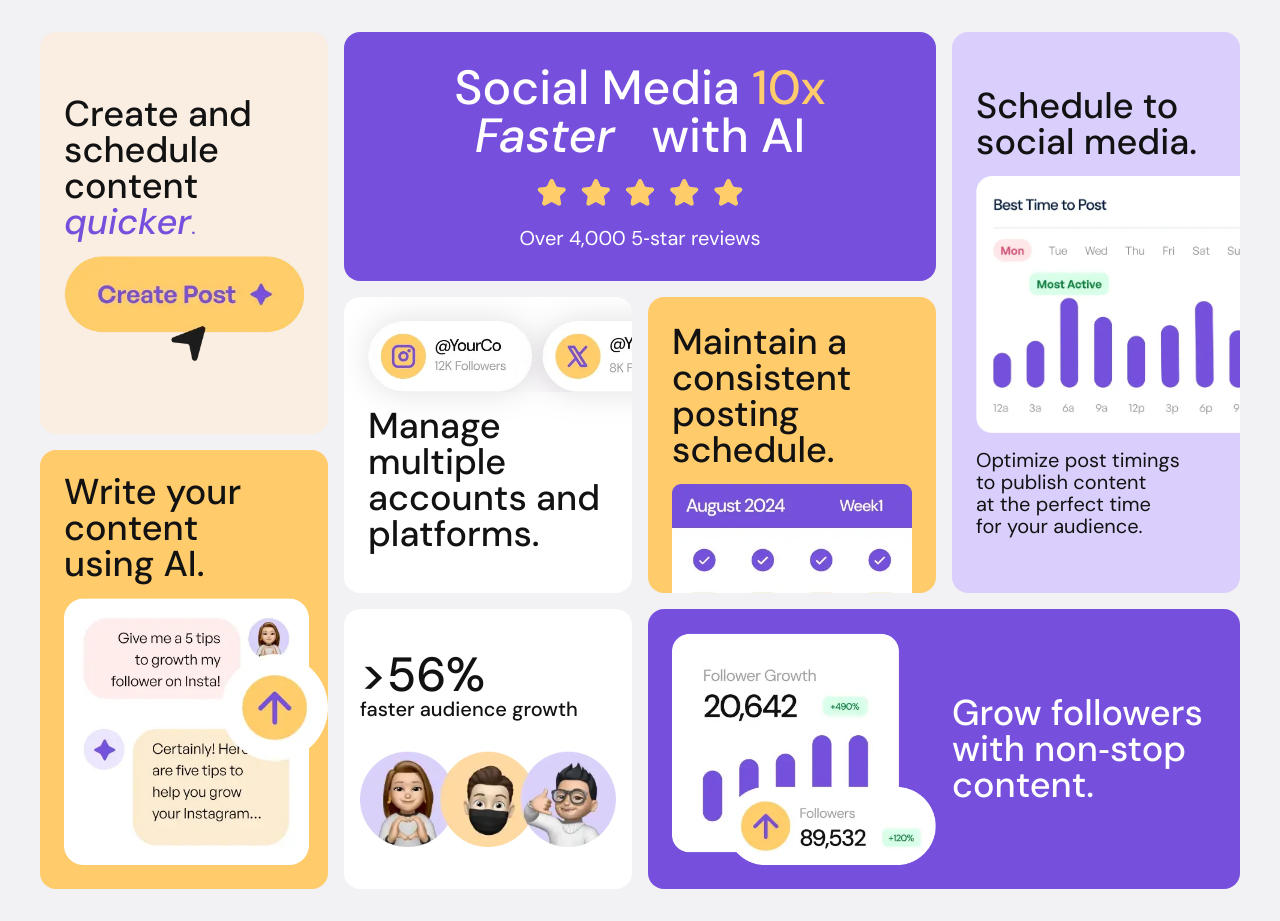
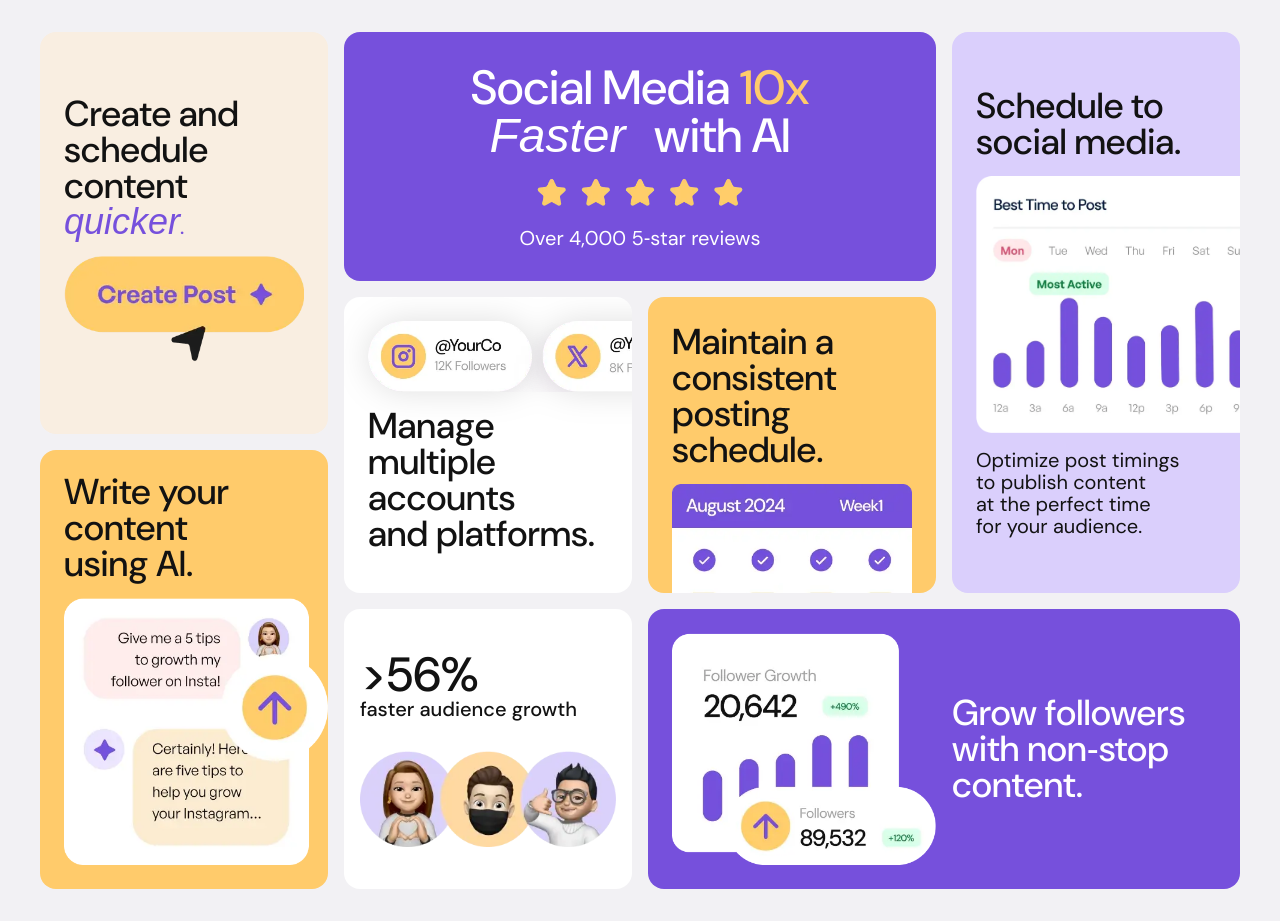
Before and after one commit to Prisca-K/Bento-Grid-FEM-Challenge, a website built with Vite: page index.html in a window 1280 px wide. Built offline with nearby package versions, Linux system fonts and the light colour scheme; files whose address does not match are found by name.

Commit message:
Set up Sass with Vite and restructure project

```diff
--- a/index.html
+++ b/index.html
@@ -15,9 +15,9 @@
     href="https://fonts.googleapis.com">
   <link rel="preconnect" href="https://fonts.gstatic.com"
     crossorigin>
-  <link
+  <!-- <link
     href="https://fonts.googleapis.com/css2?family=DM+Sans:ital,opsz,wght@0,9..40,100..1000;1,9..40,100..1000&display=swap"
-    rel="stylesheet">
+    rel="stylesheet"> -->
 
   <link rel="icon" type="image/png" sizes="32x32"
     href="./assets/images/favicon-32x32.png">
--- a/src/scss/globals/_typography.scss
+++ b/src/scss/globals/_typography.scss
@@ -2,9 +2,19 @@
 
 @font-face {
   font-family: "DM Sans";
+  src: url("/assets/fonts/DMSans-VariableFont_opsz,wght.ttf") format("truetype");
+  font-weight: 100 900; // full range
   font-style: normal;
-  font-weight: 400 500;
-  src: url("/assets/fonts/DMSans-VariableFont_opsz\,wght.ttf");
+  font-display: swap;
+}
+
+@font-face {
+  font-family: "DM Sans";
+  src: url("/assets/fonts/DMSans-Italic-VariableFont_opsz.ttf")
+    format("truetype");
+  font-weight: 100 900;
+  font-style: italic;
+  font-display: swap;
 }
 
 h1,
```
